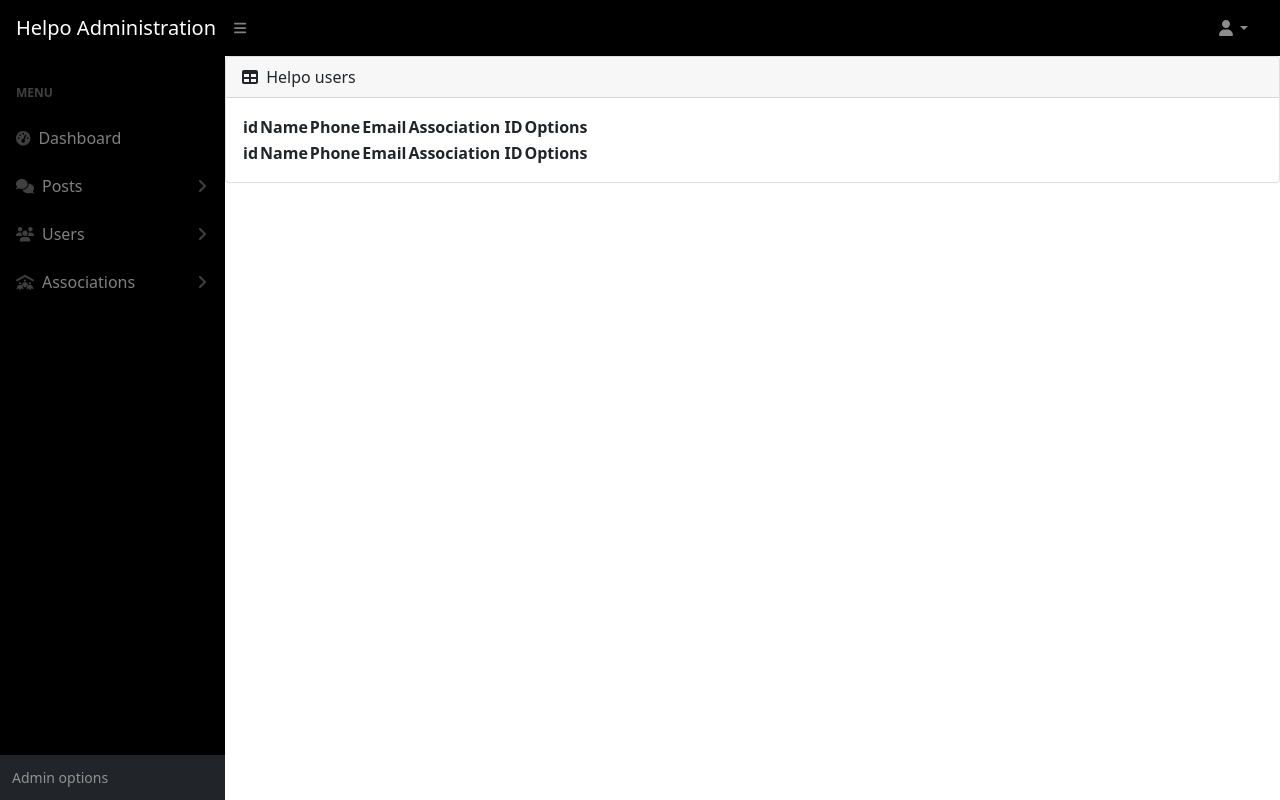
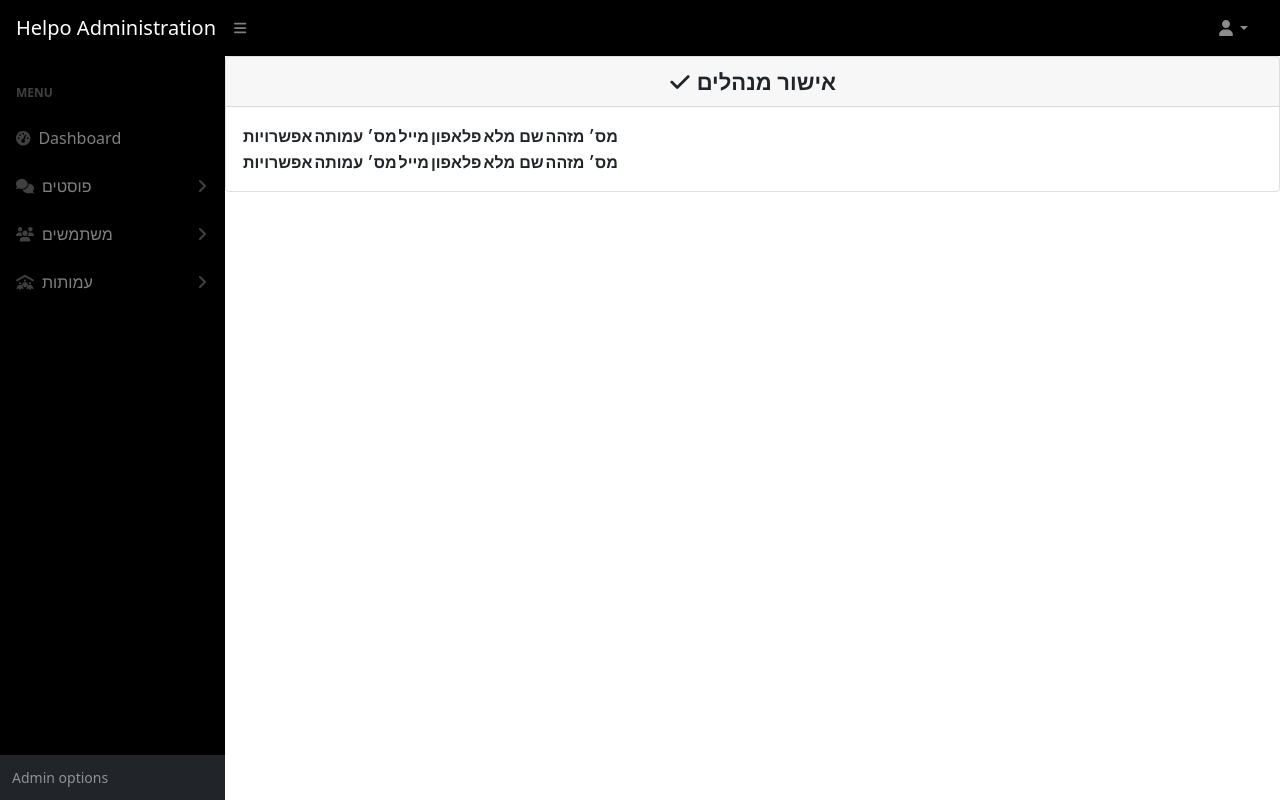
Before and after one commit to Project-Management-SCE/PM2022_TEAM_10, a Django app: page /adminPanel/waiting_manager_users in a window 1280 px wide. Run offline with Django 4.2, Linux system fonts and the light colour scheme; the visitor is signed in with stand-in values (Sample User, id 1); data comes from the database, SQL or seed files in the repository; lists and menus that the app fills with data are empty; some libraries are stand-ins or nearby versions.

Commit message:
Added BE functionality for Blocking user button+blocked users page + modified the pages to hebrew + adding css BSPM2022T10-216 BSPM2022T10-364 BSPM2022T10-365

```diff
--- a/ProjectManagement/adminPanel/templates/admin_base.html
+++ b/ProjectManagement/adminPanel/templates/admin_base.html
@@ -11,6 +11,7 @@
         <title>Helpo - Admin</title>
         <link href="https://cdn.jsdelivr.net/npm/simple-datatables@latest/dist/style.css" rel="stylesheet" />
         <link href="{% static 'admin_dash/css/styles.css' %}" rel="stylesheet" />
+        <link href="{% static 'admin_dash/css/admin_tables.css' %}" rel="stylesheet" />
         <script src="https://use.fontawesome.com/releases/v6.1.0/js/all.js" crossorigin="anonymous"></script>
     </head>
     {%if not user.is_superuser%}
@@ -57,41 +58,42 @@
                             </a>
                             <a class="nav-link collapsed" href="#" data-bs-toggle="collapse" data-bs-target="#collapseHome" aria-expanded="false" aria-controls="collapseLayouts">
                                 <div class="sb-nav-link-icon"><i class="fas fa-comments"></i></div>
-                                Posts
+                                פוסטים
                                 <div class="sb-sidenav-collapse-arrow"><i class="fas fa-angle-down"></i></div>
                             </a>
                             <div class="collapse" id="collapseHome" aria-labelledby="headingOne" data-bs-parent="#sidenavAccordion">
                                 <nav class="sb-sidenav-menu-nested nav">
-                                    <a class="nav-link" href="{% url 'categories' %}">Categories</a>
+                                    <a class="nav-link" href="{% url 'categories' %}">קטגוריות</a>
                                 </nav>
                             </div>
                             <div class="collapse" id="collapseHome" aria-labelledby="headingOne" data-bs-parent="#sidenavAccordion">
                                 <nav class="sb-sidenav-menu-nested nav">
-                                    <a class="nav-link" href="{% url 'posts' %}">Posts</a>
+                                    <a class="nav-link" href="{% url 'posts' %}">פוסטים</a>
                                 </nav>
                             </div>
 
                             <a class="nav-link collapsed" href="#" data-bs-toggle="collapse" data-bs-target="#collapseUsers" aria-expanded="false" aria-controls="collapseLayouts">
                                 <div class="sb-nav-link-icon"><i class="fas fa-users"></i></div>
-                                Users
+                                משתמשים
                                 <div class="sb-sidenav-collapse-arrow"><i class="fas fa-angle-down"></i></div>
                             </a>
                             <div class="collapse" id="collapseUsers" aria-labelledby="headingOne" data-bs-parent="#sidenavAccordion">
                                 <nav class="sb-sidenav-menu-nested nav">
-                                    <a class="nav-link" href="{% url 'helpo_users' %}">Helpo Users</a>
-                                    <a class="nav-link" href="{% url 'manager_users' %}">Associations Managers</a>
-                                    <a class="nav-link" href="{% url 'waiting_manager_users' %}">Approve Associations Managers</a>
+                                    <a class="nav-link" href="{% url 'helpo_users' %}">משתמשי הלפו</a>
+                                    <a class="nav-link" href="{% url 'manager_users' %}">מנהלי עמותות</a>
+                                    <a class="nav-link" href="{% url 'waiting_manager_users' %}">אישור מנהלים</a>
+                                    <a class="nav-link" href="{% url 'blockedUsers' %}">משתמשים חסומים</a>
                                 </nav>
                             </div>
 
                             <a class="nav-link collapsed" href="#" data-bs-toggle="collapse" data-bs-target="#collapseAssociations" aria-expanded="false" aria-controls="collapseLayouts">
                                 <div class="sb-nav-link-icon"><i class="fas fa-people-roof"></i></div>
-                                Associations
+                                עמותות
                                 <div class="sb-sidenav-collapse-arrow"><i class="fas fa-angle-down"></i></div>
                             </a>
                             <div class="collapse" id="collapseAssociations" aria-labelledby="headingOne" data-bs-parent="#sidenavAccordion">
                                 <nav class="sb-sidenav-menu-nested nav">
-                                    <a class="nav-link" href="{% url 'searchAsso' %}">Edit</a>
+                                    <a class="nav-link" href="{% url 'searchAsso' %}">עריכה</a>
                                 </nav>
                             </div>
 
--- a/ProjectManagement/adminPanel/templates/admin_manager_users.html
+++ b/ProjectManagement/adminPanel/templates/admin_manager_users.html
@@ -4,8 +4,8 @@
 
 <div class="card mb-4">
     <div class="card-header">
-        <i class="fas fa-table me-1"></i>
-        Helpo users
+        <i class="fas fa-solid fa-person-chalkboard"></i>
+        מנהלי עמותות
     </div>
 <div class="card-body">
     <table id="datatablesSimple">
@@ -35,7 +35,7 @@
                 <td>
                     <div style="text-align:center;">
                         <input type="submit" class="btn btn-outline-success" value="ערוך" onclick="location.href='{% url 'AdminUpdateManagerUser' item.user.id %}';">
-                        <input type="submit" class="btn btn-outline-warning" value="חסום" onclick="location.href='';">
+                        <input type="submit" class="btn btn-outline-warning" value="חסום" onclick="location.href='{% url 'changeActiveState' item.user.id %}';">
                         <input type="submit" class="btn btn-outline-danger" value="מחק" onclick="location.href='';">
                     </div>
                 </td>
--- a/ProjectManagement/adminPanel/templates/admin_posts.html
+++ b/ProjectManagement/adminPanel/templates/admin_posts.html
@@ -7,12 +7,12 @@
 
 <div class="card mb-4">
         <div class="card-header">
-            <i class="fas fa-table me-1"></i>
-            כל הפוסטים
+            <i class="fas fa-regular fa-comment"></i>
+            פוסטים
         </div>
 
         <div class="card-body" >
-            <table id="datatablesSimple" style="text-align:right;" >
+            <table id="datatablesSimple">
                 <thead>
                     <tr>
 
--- a/ProjectManagement/adminPanel/templates/waiting_manager_users.html
+++ b/ProjectManagement/adminPanel/templates/waiting_manager_users.html
@@ -4,43 +4,45 @@
 
 <div class="card mb-4">
     <div class="card-header">
-        <i class="fas fa-table me-1"></i>
-        Helpo users
+        <i class="fas fa-solid fa-check"></i>
+        אישור מנהלים
     </div>
 <div class="card-body">
     <table id="datatablesSimple">
         <thead>
             <tr>
-                <th>id</th>
-                <th>Name</th>
-                <th>Phone</th>
-                <th>Email</th>
-                <th>Association ID</th>
-                <th>Options</th>
+                <th>אפשרויות</th>
+                <th>מס׳ עמותה</th>
+                <th>מייל</th>
+                <th>פלאפון</th>
+                <th>שם מלא</th>
+                <th>מס׳ מזהה</th>
             </tr>
         </thead>
         <tfoot>
             <tr>
-                <th>id</th>
-                <th>Name</th>
-                <th>Phone</th>
-                <th>Email</th>
-                <th>Association ID</th>
-                <th>Options</th>
+                <th>אפשרויות</th>
+                <th>מס׳ עמותה</th>
+                <th>מייל</th>
+                <th>פלאפון</th>
+                <th>שם מלא</th>
+                <th>מס׳ מזהה</th>
             </tr>
         </tfoot>
         <tbody>
             {% for item in users%}
             <tr>
+                <td>
+                    <div style="text-align:center;">
+                        <input type="submit" class="btn btn-outline-success" value="אישור" onclick="location.href='{% url 'ApproveManager' item.user.id %}';">
+                        <input type="submit" class="btn btn-outline-danger" value="מחיקה"  onclick="location.href='{% url 'delete_approve_request' item.user.id %}';" >
+                    </div>
+                </td>
+                <td>{{item.association_number}}</td>
+                <td>{{item.user.email}}</td>
+                <td>{{item.user.phone_number}}</td>
+                <td>{{item.user.first_name}} {{item.user.last_name}}</td>
                 <td>{{item.user.id}}</td>
-                <td>{{item.user.first_name}} {{item.user.last_name}}</td>
-                <td>{{item.user.phone_number}}</td>
-                <td>{{item.user.email}}</td>
-                <td>{{item.association_number}}</td>
-                <td>
-                    <input type="submit" class="btn btn-outline-danger" value="אישור" onclick="location.href='{% url 'ApproveManager' item.user.id %}';">
-                    <input type="submit" class="btn btn-outline-danger" value="מחיקה"  onclick="location.href='{% url 'delete_approve_request' item.user.id %}';" >
-                </td>
             </tr>
             {%endfor%}
         </tbody>
--- a/ProjectManagement/adminPanel/urls.py
+++ b/ProjectManagement/adminPanel/urls.py
@@ -6,12 +6,13 @@ urlpatterns = [
     path("", views.adminPanel, name="adminPanel"), # View 1
     path("helpo_users", views.helpo_users, name="helpo_users"), # View 2
     path("AdminUpdateHelpoUser/<str:pk>/", views.AdminUpdateHelpoUser, name="AdminUpdateHelpoUser"),
-
     path("manager_users", views.manager_users, name="manager_users"), # View 3
     path("AdminUpdateManagerUser/<str:pk>/", views.AdminUpdateManagerUser, name="AdminUpdateManagerUser"),
     path("waiting_manager_users", views.waiting_manager_users, name="waiting_manager_users"),
     path("ApproveManager/<str:pk>/", views.ApproveManager, name="ApproveManager"),
     path("delete_approve_request/<str:pk>/", views.delete_approve_request, name="delete_approve_request"),
+    path("changeActiveState/<str:pk>", views.changeActiveState, name="changeActiveState"),
+    path("blockedUsers", views.blockedUsers, name="blockedUsers"),
 
     path("posts", views.adminPosts, name="posts"), # View 3
     path("AdminPostDetails/<str:pk>/", views.AdminPostDetails, name="AdminPostDetails"),
--- a/ProjectManagement/adminPanel/views.py
+++ b/ProjectManagement/adminPanel/views.py
@@ -1,3 +1,4 @@
+from django.http import HttpResponseRedirect
 from django.shortcuts import redirect, render
 from accounts.models import HelpoUser,User,associationManager
 from accounts.forms import UserUpdateform, HelpoUserUpdateform, AssociationManagerUpdateform
@@ -14,13 +15,27 @@ def adminPanel(response):
         return render(response,"admin_error.html",{})
     return render(response,"admin_index.html",{})
 
+#############################users###########################
+def changeActiveState(request,pk):
+    #add check if admin
+    user = User.objects.get(id=pk)
+    user.is_active = not user.is_active
+    user.save()
+    return HttpResponseRedirect(request.META.get('HTTP_REFERER'))
 
-#############################helpo users###########################3
+def blockedUsers(request):
+    #add check if admin
+    asso_users=associationManager.objects.filter(user__is_active__in=[False])
+    helpo_users = HelpoUser.objects.filter(user__is_active__in=[False])
+    return render(request,'blocked_users.html',{'a_users':asso_users,'h_users':helpo_users})
+
+
+#############################helpo users###########################
 
 def helpo_users(response):
     if not response.user.is_superuser:  # Restrict the accses only for admins
         return render(response,"admin_error.html",{})
-    helpo_users = HelpoUser.objects.all()
+    helpo_users = HelpoUser.objects.filter(user__is_active__in=[True])
     return render(response,"admin_helpo_users.html",{'users':helpo_users})
 
 def AdminUpdateHelpoUser(request, pk):  # pk - primary key
@@ -56,7 +71,7 @@ def AdminUpdateHelpoUser(request, pk):  # pk - primary key
 def manager_users(response):
     if not response.user.is_superuser:  # Restrict the accses only for admins
         return render(response,"admin_error.html",{})
-    association_users = associationManager.objects.all()
+    association_users = associationManager.objects.filter(user__is_active__in=[True])
     return render(response,"admin_manager_users.html",{'users':association_users})
 
 
--- /dev/null
+++ b/ProjectManagement/static/admin_dash/css/admin_tables.css
@@ -0,0 +1,11 @@
+table#datatablesSimple{
+    text-align: center;
+}
+table#datatablesSimple th{
+    text-align: center;
+}
+.card-header{
+    text-align:center;
+    font-size:22px;
+    font-weight:bold;
+}
```
Also changed, not shown: ProjectManagement/adminPanel/templates/admin_helpo_users.html (+4 -3 lines), ProjectManagement/adminPanel/templates/blocked_users.html (added, +88 -0 lines), ProjectManagement/adminPanel/templates/categoryFormPage.html (+2 -9 lines), ProjectManagement/home/templates/categoryFormPage.html (deleted, +0 -65 lines), 3 other files.
